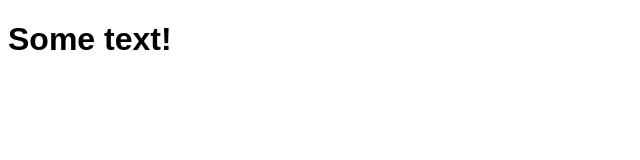
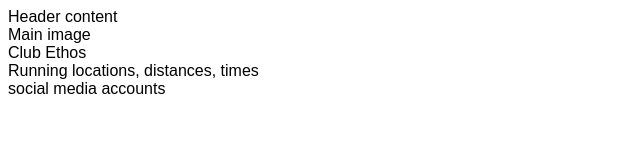
Before and after one commit to Kat632/love-running-mini-project, a plain HTML site: page index.html in a window 1280 px wide. Shown: the whole page, without its empty margins (0-640 px from the left). Drawn offline with Linux system fonts and the light colour scheme.

Commit message:
add core structure for home page

```diff
--- a/index.html
+++ b/index.html
@@ -11,6 +11,20 @@
     <title>Love Running</title>
 </head>
 <body>
-    <h1>Some text!</h1>
+    <header>Header content</header>
+    <section>
+        Main image
+    </section>
+
+    <section>
+        Club Ethos
+    </section>
+
+    <section>
+        Running locations, distances, times
+    </section>
+
+    <footer>social media accounts</footer>
+
 </body>
 </html>
```
